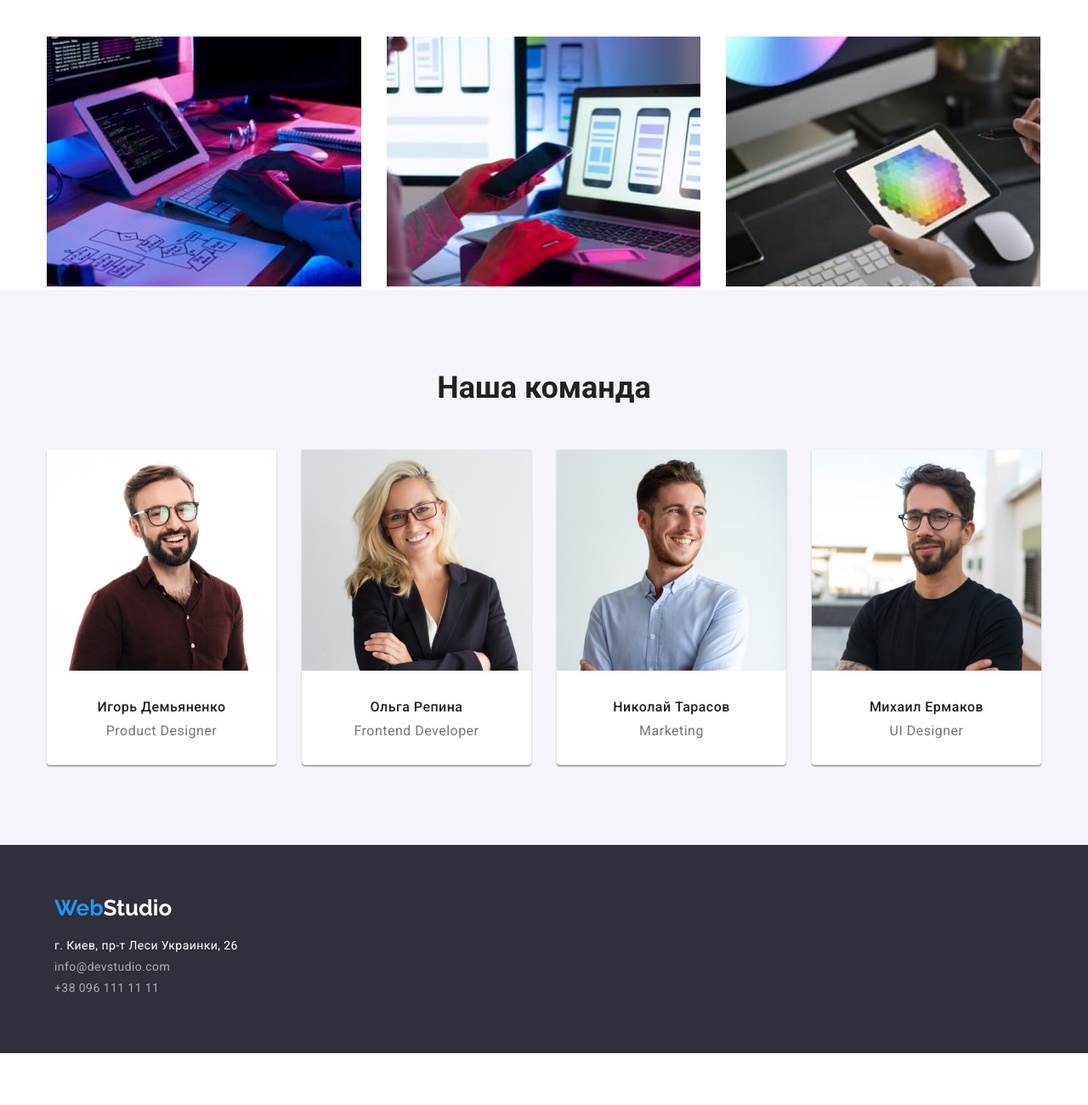
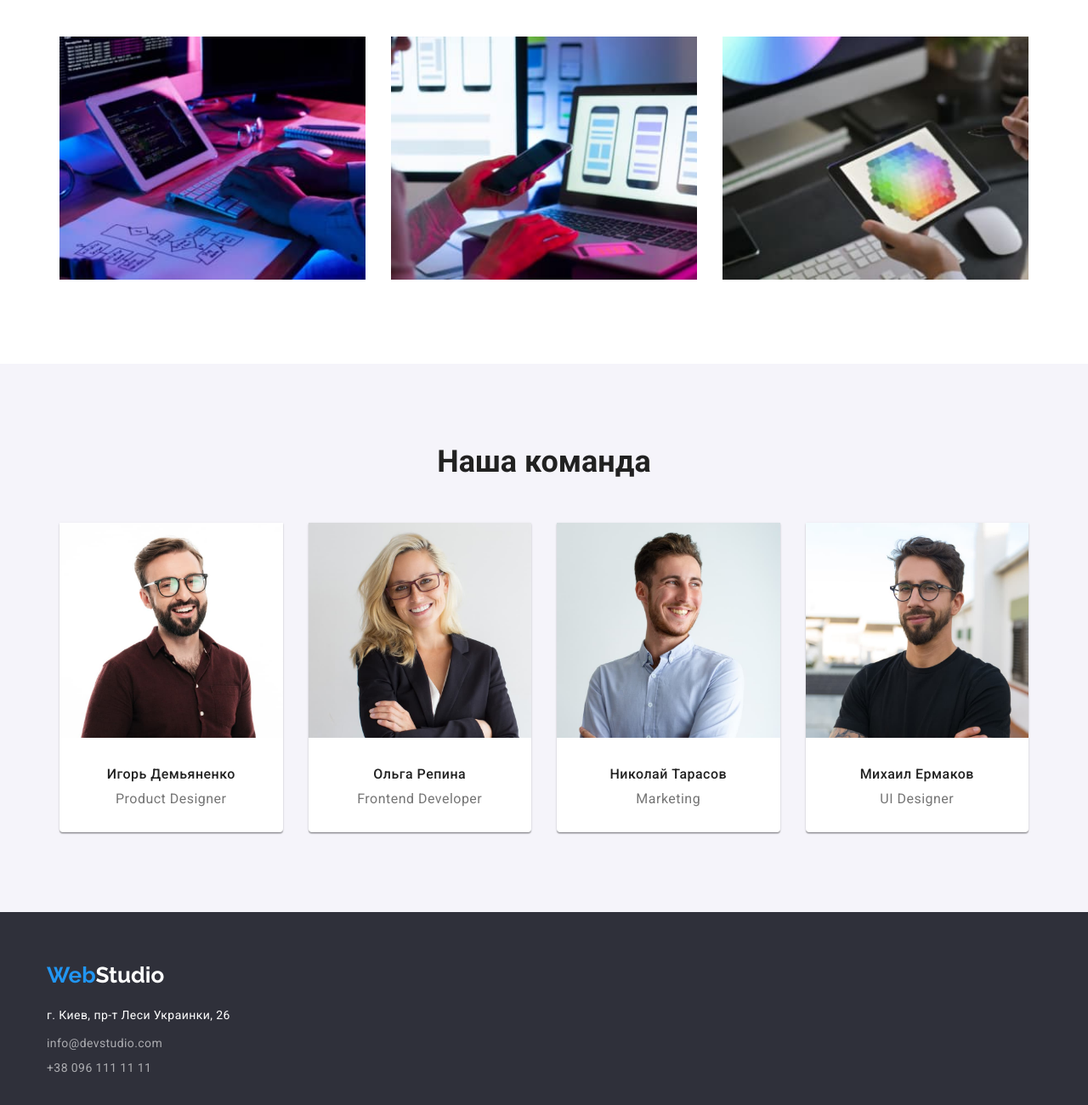
Before and after one commit to DimaOleynik/goit-markup-hw-03, a plain HTML site: page index.html in a window 1280 px wide. Shown: the part 1016-2316 px from the top of the page at 85% size. Before the commit the page ends 2255 px from the top, so only its background shows below. Drawn offline with nearby package versions, Linux system fonts and the light colour scheme.

Commit message:
second commit

```diff
--- a/css/styles.css
+++ b/css/styles.css
@@ -58,6 +58,8 @@ h2 {
   width: 1200px;
   display: flex;
   margin: 0 auto;
+  max-width: 100%;
+  padding: 0 15px;
   align-items: center;
   flex-direction: column;
 }
@@ -120,16 +122,21 @@ ul.grid {
 }
 
 ul.grid.three-in-row {
-  grid-template-columns: 33.3% 33.3% 33.3%;
+  grid-template-columns: 1fr 1fr 1fr;
 }
 
 ul.grid.four-in-row {
-  grid-template-columns: 25% 25% 25% 25%;
+  grid-template-columns: 1fr 1fr 1fr 1fr;
 }
 
 ul.grid.four-in-row li,
 ul.grid.three-in-row li {
-  margin: 0 15px;
+  margin: 30px 15px 0 15px;
+}
+
+ul.grid.four-in-row li,
+ul.grid.three-in-row li:nth-child(-n + 3) {
+  margin-top: 0;
 }
 
 ul.grid li {
@@ -162,6 +169,14 @@ ul.flex li {
 /* SECTIONS */
 section.section {
   padding: 94px 0;
+}
+
+section.section.pb {
+  padding: 0 0 94px 0;
+}
+
+section.section.pt {
+  padding: 94px 0 0 0;
 }
 
 /* END OF SECTIONS */
@@ -360,7 +375,7 @@ section.portfolio div.portfolio-items ul li div p {
 
 /* BEGIN OF FOOTER */
 footer {
-  padding: 60px 5%;
+  padding: 60px 0;
   background-color: var(--color-light-black);
 }
 
@@ -371,6 +386,7 @@ footer address {
 footer address p {
   margin: 0;
   font-size: 14px;
+  line-height: 1.7;
   font-weight: 400;
   font-style: normal;
   letter-spacing: 0.03em;
@@ -381,10 +397,15 @@ footer address a {
   margin: 9px 0;
   display: block;
   font-size: 14px;
+  line-height: 1.7;
   font-weight: 400;
   font-style: normal;
   text-decoration: none;
   letter-spacing: 0.03em;
   color: rgba(255, 255, 255, 0.6);
 }
+footer address a:last-child {
+  margin-bottom: 0;
+  line-height: unset;
+}
 /* END OF FOOTER */
--- a/index.html
+++ b/index.html
@@ -86,7 +86,7 @@
           </ul>
         </div>
       </section>
-      <section class="with-images with-indent-inside">
+      <section class="with-images with-indent-inside section pb">
         <div class="container">
           <h2>Чем мы занимаемся</h2>
           <ul class="grid three-in-row">
```
